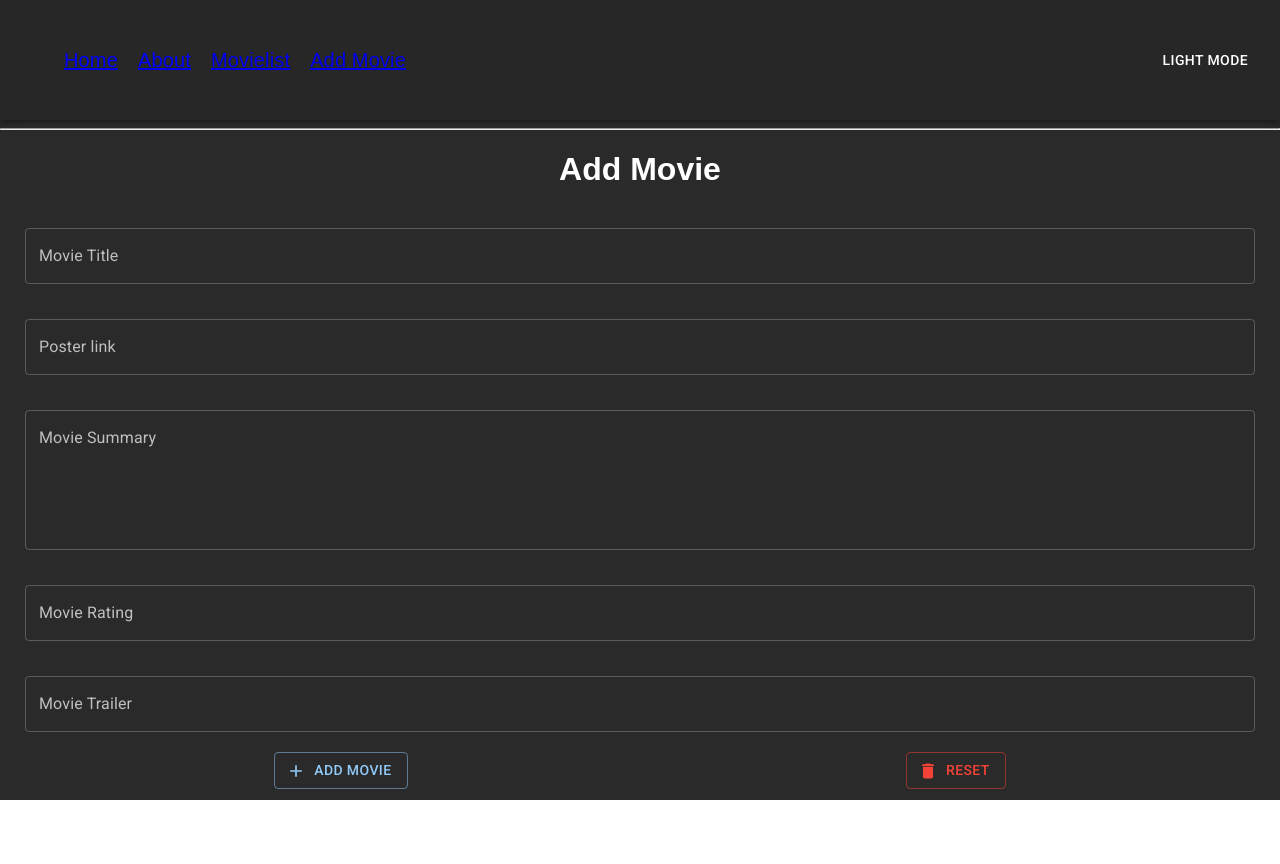
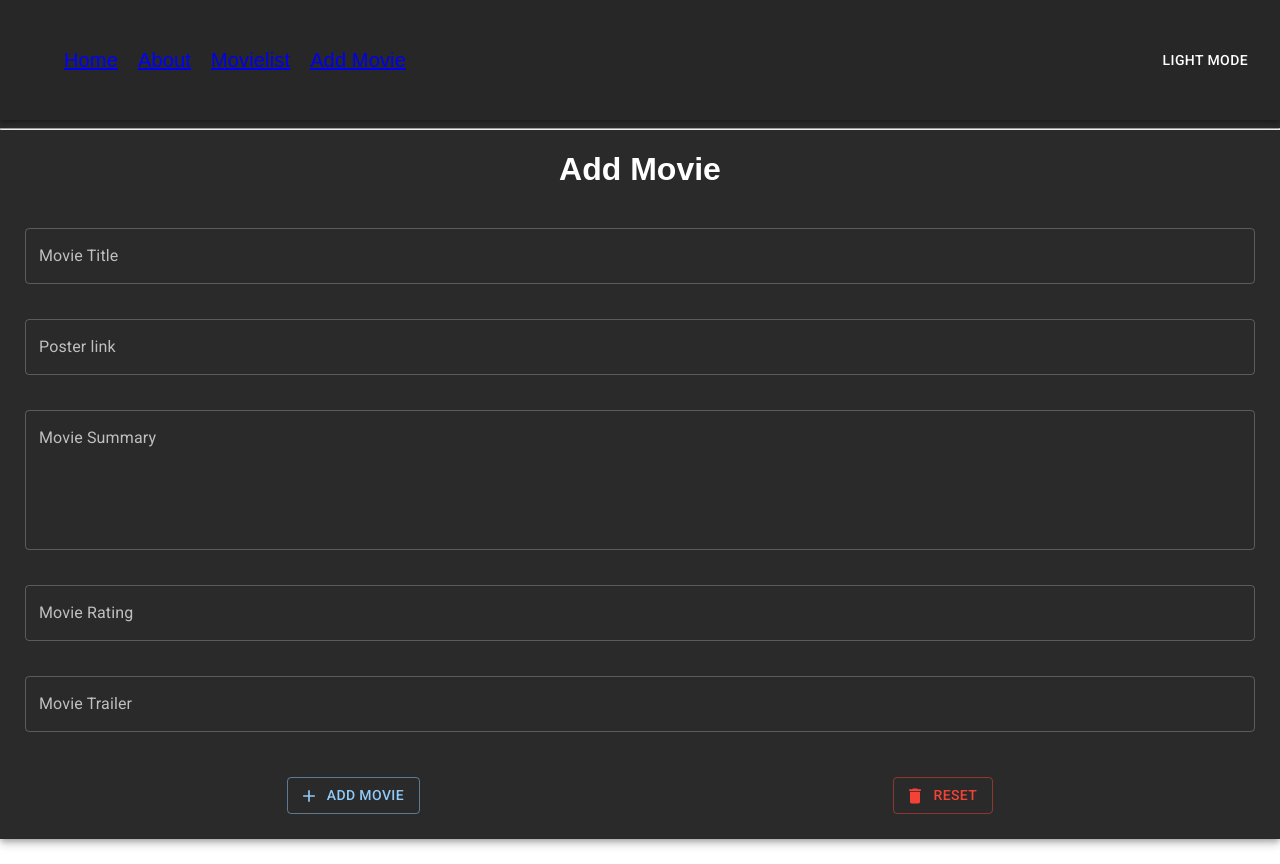
Before and after one commit to Arun3sh/my-fav-movie-react, a React (Create React App) app: page /movies/add in a window 1280 px wide. Before the commit the page ends 800 px from the top, so only its background shows below. Built offline with nearby package versions, Linux system fonts and the light colour scheme.

Commit message:
style updated

```diff
--- a/src/App.css
+++ b/src/App.css
@@ -85,6 +85,7 @@ h1 {
 
 .add-cancel,
 .buttons {
+	margin: 25px;
 	display: flex;
 	justify-content: space-around;
 }
```
